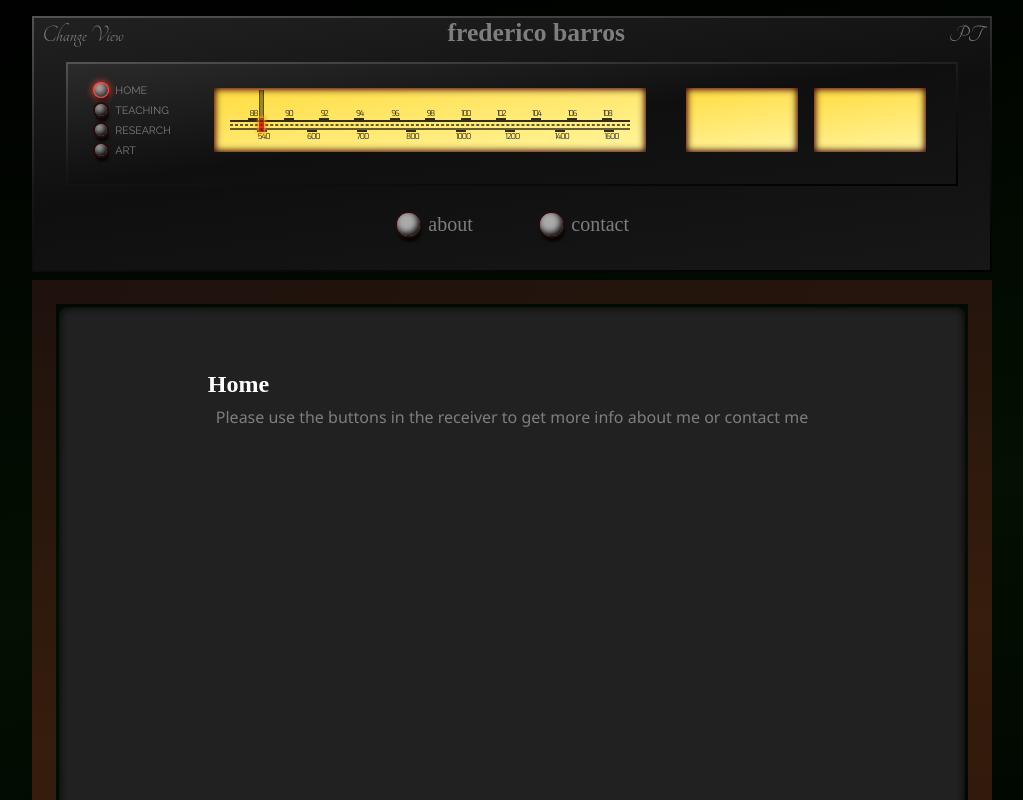
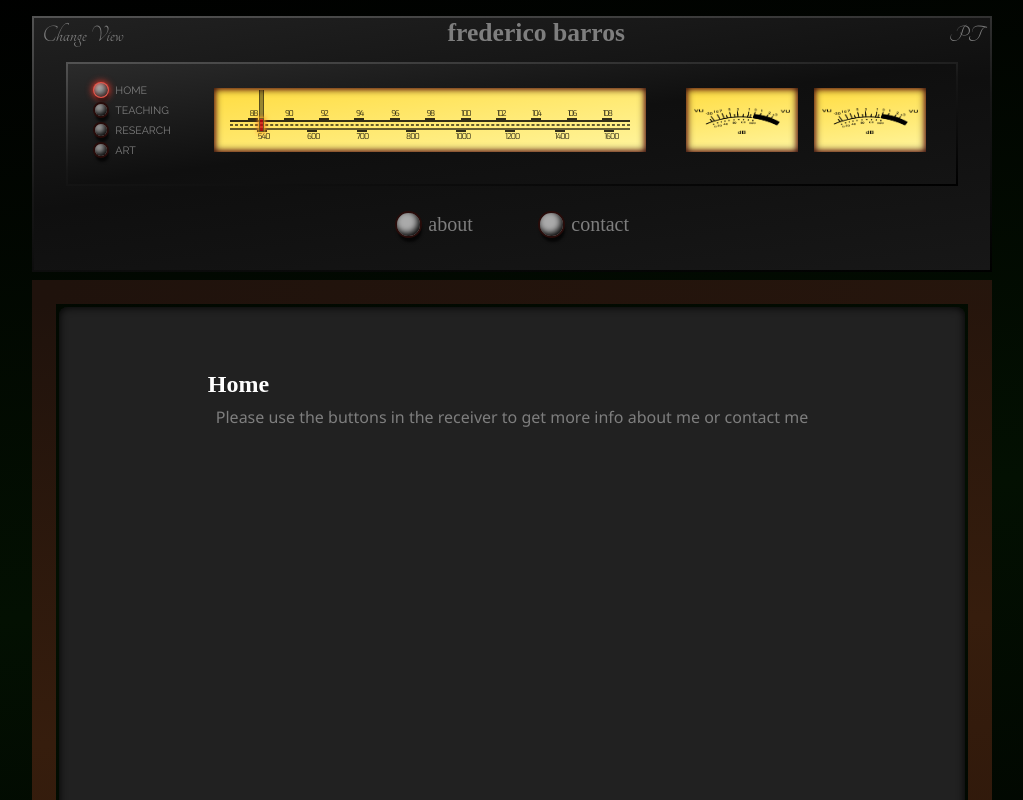
Before and after one commit to fredmbarros/siteNewVersion, a React (Vite) app: page /home in a window 1280 px wide. Shown: the top 800 px of the page, without its empty margins (128-1151 px from the left). Built offline with nearby package versions, Linux system fonts and the light colour scheme; a web font is replaced by a local one.

Commit message:
VU meter panel done; still need to implement the needle

```diff
--- a/src/VuMeter.jsx
+++ b/src/VuMeter.jsx
@@ -1,5 +1,13 @@
+import VuMeterScale from "./resources/vu-meter.svg";
+
 const VuMeter = () => {
-  return <div className="vu-meter"></div>;
+  return (
+    <div className="vu-meter">
+      <img src={VuMeterScale} alt="VuMeter scale" className="vu-meter-scale" />
+      {/* <div className="vu-meter-scale"></div> */}
+      {/* <div className="vu-meter-scale-red"></div> */}
+    </div>
+  );
 };
 
 export default VuMeter;
--- a/src/style.css
+++ b/src/style.css
@@ -142,7 +142,7 @@ button {
   margin: 0 0.5em 0 0;
   box-shadow: inset -0.15em -0.2em 0.5em rgb(0, 0, 0),
     0.1em 0.4em 0.2em -0.1em rgba(0, 0, 0, 0.713);
-  /* transition: "transform 0.5s ease-in-out"; */
+  /* transition: transform 1s ease-in-out; */
 }
 
 .page-link:active .selector-btn {
@@ -311,7 +311,7 @@ button {
 }
 
 .vu-meter {
-  border: solid blue 1px;
+  border: solid black 1px;
   margin: 0 0.5em;
   height: 4em;
   width: 7em;
@@ -327,6 +327,28 @@ button {
   );
   box-shadow: inset 0em 0em 0.5em rgb(0, 0, 0), inset 0 0 5px 1px #f6392bc8;
 }
+
+.vu-meter-scale {
+  position: relative;
+  /* border: solid 2px;
+  border-color: rgba(0, 0, 0, 0.8) transparent transparent transparent;
+  border-radius: 50%; */
+  top: 20px;
+  /* width: 100px; */
+  /* height: 2.5em; */
+  margin: 0 8px;
+}
+
+/* .vu-meter-scale-red {
+  position: relative;
+  border: dotted 1px;
+  border-color: rgba(0, 0, 0, 0.8) transparent transparent transparent;
+  border-radius: 50%;
+  top: -32px;
+  height: 2.5em;
+  margin: 10px;
+  border-spacing: 8px;
+} */
 
 .sub-page-selector-container {
   display: flex;
```
Also changed, not shown: src/resources/vu-meter.svg (added).
